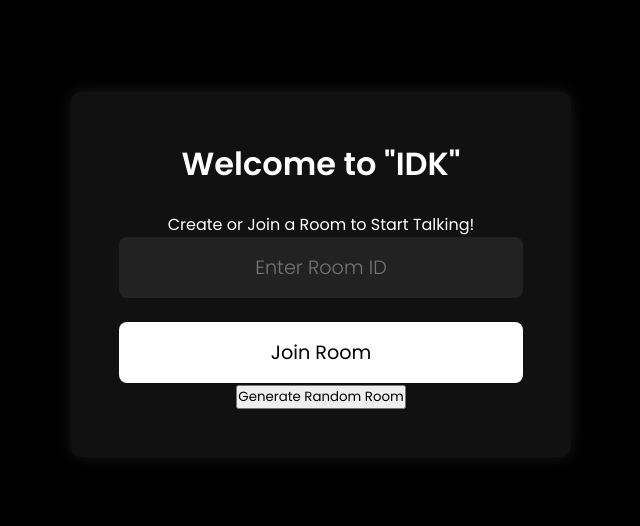
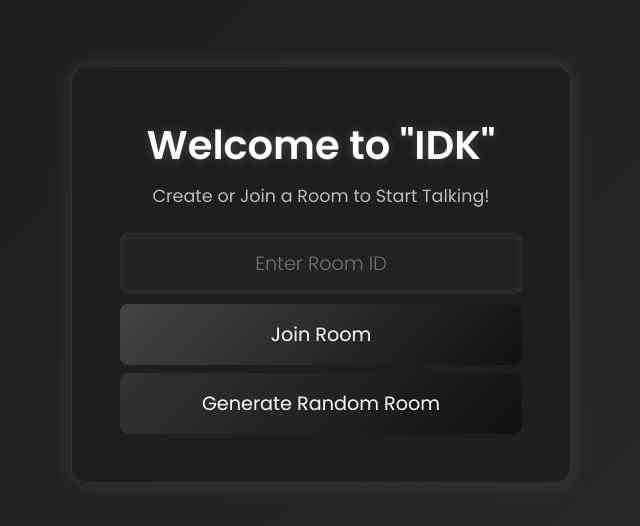
Before and after one commit to Anshu-Raj-Web-Dev/video-call, a React (Create React App) app: page / in a window 1280 px wide. Shown: the part 126-652 px from the top of the page, without its empty margins (319-959 px from the left). Built offline with nearby package versions, Linux system fonts and the light colour scheme.

Commit message:
Update HomePage.css

```diff
--- a/src/components/HomePage.css
+++ b/src/components/HomePage.css
@@ -1,51 +1,62 @@
-/* HomePage.css */
-
-@import url('https://fonts.googleapis.com/css2?family=Poppins:wght@300;400;600&display=swap');
+@import url("https://fonts.googleapis.com/css2?family=Poppins:wght@300;400;600&display=swap");
 
 * {
     margin: 0;
     padding: 0;
     box-sizing: border-box;
-    font-family: 'Poppins', sans-serif;
+    font-family: "Poppins", sans-serif;
 }
 
 body {
-    background-color: #000;
+    background: linear-gradient(135deg, #1a1a1a, #2c2c2c);
     color: #fff;
     display: flex;
     justify-content: center;
     align-items: center;
     height: 100vh;
     width: 100vw;
+    overflow: hidden;
+    position: relative;
 }
 
-.home-container {
-    display: flex;
-    justify-content: center;
-    align-items: center;
-    height: 100vh;
-    width: 100vw;
-    padding: 1rem;
+/* Glassmorphism Box */
+.home-box {
+    position: relative;
+    z-index: 10;
+    background: rgba(30, 30, 30, 0.9);
+    padding: 3rem;
+    border-radius: 15px;
+    text-align: center;
+    box-shadow: 0 0 25px rgba(255, 255, 255, 0.1);
+    width: 100%;
+    max-width: 500px;
+    min-width: 500px;
+    animation: fadeIn 1s ease-in-out;
+    backdrop-filter: blur(10px);
+    border: 1px solid rgba(255, 255, 255, 0.1);
 }
 
-.home-box {
-    background: #111;
-    padding: 3rem;
-    border-radius: 10px;
-    text-align: center;
-    box-shadow: 0 0 15px rgba(255, 255, 255, 0.1);
-    width: 100%;
-    max-width: 500px;
+/* Title */
+.home-title {
+    font-size: 2.5rem;
+    font-weight: 600;
+    margin-bottom: 0.5rem;
+    color: #fff;
+    text-shadow: 0 0 10px rgba(255, 255, 255, 0.2);
 }
 
-.home-title {
-    font-size: 2rem;
-    font-weight: 600;
+/* Subtitle */
+.home-subtitle {
+    font-size: 1.1rem;
+    font-weight: 400;
     margin-bottom: 1.5rem;
+    color: #bbb;
 }
 
+/* Input Box */
 .home-input {
     width: 100%;
+    min-height: 50px;
     padding: 1rem;
     border: none;
     border-radius: 8px;
@@ -54,15 +65,45 @@ body {
     background: #222;
     color: #fff;
     outline: none;
-    margin-bottom: 1.5rem;
     font-weight: 300;
+    box-shadow: inset 0 0 10px rgba(255, 255, 255, 0.1);
+    margin-bottom: 10px;
 }
 
+/* Input Focus */
+.home-input:focus {
+    border: 2px solid #666;
+    box-shadow: 0 0 10px rgba(255, 255, 255, 0.2);
+}
+
+/* Buttons */
 .home-button {
     width: 100%;
     padding: 1rem;
-    background: #fff;
-    color: #000;
+    background: linear-gradient(135deg, #444, #111);
+    color: #fff;
+    border: none;
+    border-radius: 8px;
+    font-size: 1.2rem;
+    font-weight: 500;
+    cursor: pointer;
+    transition: 0.3s;
+    margin-bottom: 0.5rem;
+}
+
+/* Button Hover Effect */
+.home-button:hover {
+    background: linear-gradient(135deg, #555, #222);
+    transform: scale(1.05);
+    box-shadow: 0 0 15px rgba(255, 255, 255, 0.1);
+}
+
+/* Random Room Button */
+.home-random-button {
+    width: 100%;
+    padding: 1rem;
+    background: linear-gradient(135deg, #333, #111);
+    color: #fff;
     border: none;
     border-radius: 8px;
     font-size: 1.2rem;
@@ -71,8 +112,54 @@ body {
     transition: 0.3s;
 }
 
-.home-button:hover {
-    background: #ddd;
+/* Random Button Hover Effect */
+.home-random-button:hover {
+    background: linear-gradient(135deg, #444, #222);
+    transform: scale(1.05);
+    box-shadow: 0 0 15px rgba(255, 255, 255, 0.1);
+}
+
+/* Loading Overlay */
+.loading-overlay {
+    position: absolute;
+    top: 40%;
+    left: 50%;
+    transform: translate(-50%, -50%);
+    font-size: 1.2rem;
+    font-weight: 500;
+    color: #ddd;
+    animation: fadeBlink 1.5s linear infinite;
+    width: 100%;
+    text-align: center;
+    background: rgba(20, 20, 20, 0.9);
+    padding: 10px 0;
+    border-radius: 8px;
+}
+
+/* Blinking effect */
+@keyframes fadeBlink {
+    0% { opacity: 0.5; }
+    50% { opacity: 1; }
+    100% { opacity: 0.3; }
+}
+
+/* Disable button when loading */
+.home-button:disabled,
+.home-random-button:disabled {
+    background: #444;
+    cursor: not-allowed;
+}
+
+/* Animations */
+@keyframes fadeIn {
+    from {
+        opacity: 0;
+        transform: translateY(-20px);
+    }
+    to {
+        opacity: 1;
+        transform: translateY(0);
+    }
 }
 
 /* Responsive Design */
@@ -82,9 +169,9 @@ body {
         max-width: 90%;
     }
     .home-title {
-        font-size: 1.5rem;
+        font-size: 1.8rem;
     }
-    .home-input, .home-button {
+    .home-input, .home-button, .home-random-button {
         font-size: 1rem;
         padding: 0.75rem;
     }
```
